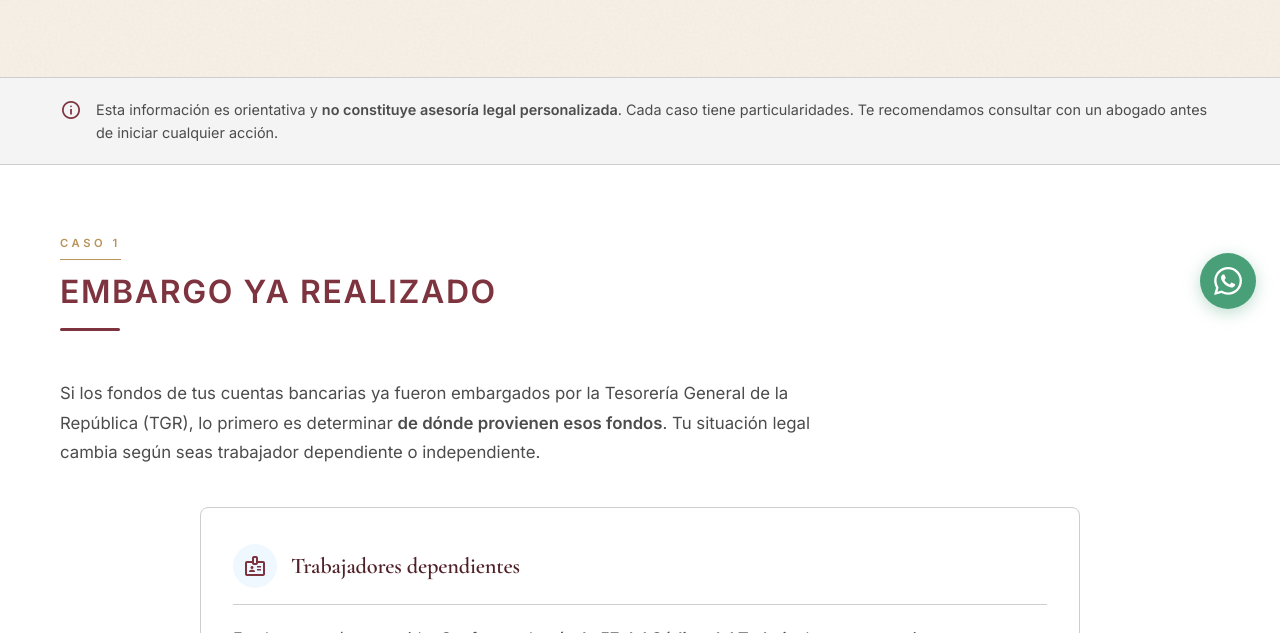
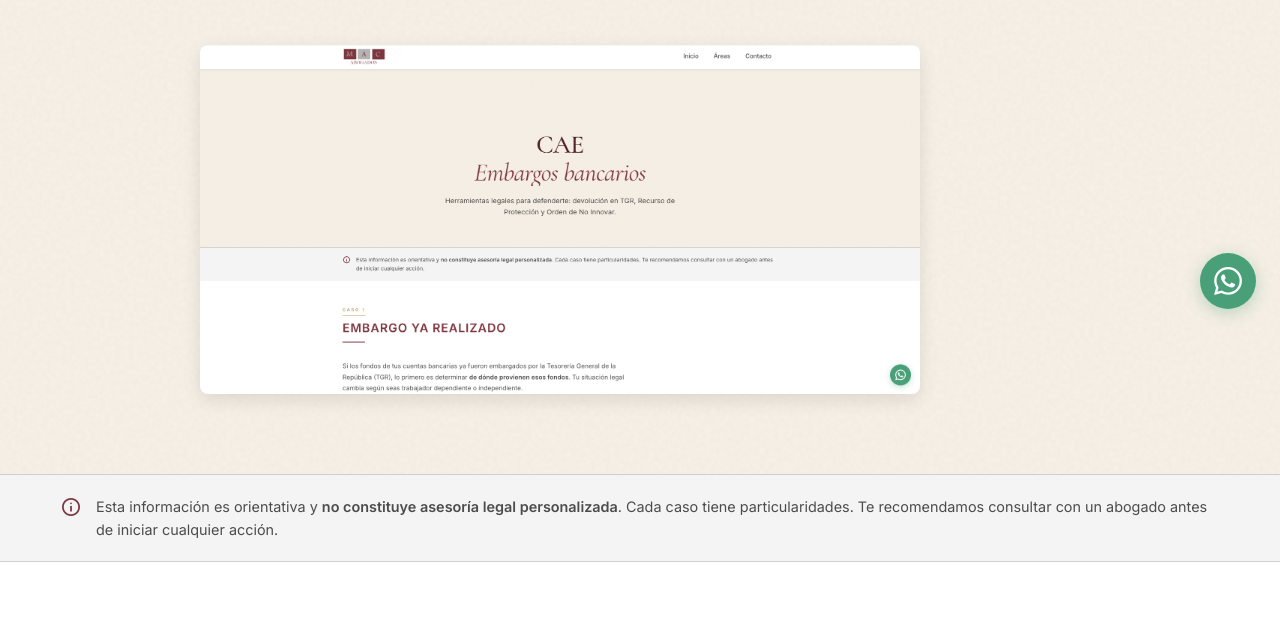
Before and after one commit to cristianguichard/macabogados-web, a plain HTML site: page cae.html in a window 1280 px wide. Shown: the part 467-1100 px from the top of the page. Drawn offline with nearby package versions, Linux system fonts and the light colour scheme.

Commit message:
feat(cae): og:image + twitter card + imagen visible en hero
- Meta tags Open Graph + Twitter Card con imagenes/cae.png
- URL og usa dominio macabogados.cl (cambiar si usás pages.dev)
- Imagen visible en hero para reforzar contenido al lector directo
- og:image 1920x931 ratio 2.06:1

```diff
--- a/cae.html
+++ b/cae.html
@@ -5,6 +5,25 @@
   <meta name="viewport" content="width=device-width, initial-scale=1.0" />
   <meta name="description" content="Embargos bancarios del Crédito con Aval del Estado (CAE). Herramientas legales: devolución en TGR, Recurso de Protección, Orden de No Innovar. Asesoría en Macabogados." />
   <meta name="theme-color" content="#7d343f" />
+
+  <!-- Open Graph (Facebook, LinkedIn, WhatsApp) -->
+  <meta property="og:type" content="website" />
+  <meta property="og:url" content="https://macabogados.cl/cae.html" />
+  <meta property="og:title" content="CAE · Embargos bancarios — Macabogados" />
+  <meta property="og:description" content="¿Te embargaron la cuenta por el CAE? Conoce las herramientas legales para defenderte: devolución en TGR, Recurso de Protección y Orden de No Innovar." />
+  <meta property="og:image" content="https://macabogados.cl/imagenes/cae.png" />
+  <meta property="og:image:width" content="1920" />
+  <meta property="og:image:height" content="931" />
+  <meta property="og:image:alt" content="Guía legal sobre embargos bancarios del Crédito con Aval del Estado (CAE)" />
+  <meta property="og:locale" content="es_CL" />
+  <meta property="og:site_name" content="Macabogados" />
+
+  <!-- Twitter Card -->
+  <meta name="twitter:card" content="summary_large_image" />
+  <meta name="twitter:title" content="CAE · Embargos bancarios — Macabogados" />
+  <meta name="twitter:description" content="¿Te embargaron la cuenta por el CAE? Conoce las herramientas legales para defenderte: devolución en TGR, Recurso de Protección y Orden de No Innovar." />
+  <meta name="twitter:image" content="https://macabogados.cl/imagenes/cae.png" />
+
   <title>CAE · Embargos bancarios — Macabogados</title>
 
   <link rel="icon" type="image/png" href="icon/logo_mac.png" />
@@ -47,6 +66,7 @@
           <span class="hero__line hero__line--accent"><span class="hero__line-inner hero__line-inner--accent">Embargos bancarios</span></span>
         </h1>
         <p class="hero__sub">Herramientas legales para defenderte: devolución en TGR, Recurso de Protección y Orden de No Innovar.</p>
+        <img src="imagenes/cae.png" alt="Guía visual sobre embargos CAE" class="hero__image" />
       </div>
     </section>
 
--- a/styles.css
+++ b/styles.css
@@ -447,6 +447,14 @@ ul { list-style: none; padding: 0; margin: 0; }
   color: var(--gray-text);
   max-width: 640px;
   margin-bottom: 0;
+}
+
+.hero__image {
+  margin-top: 48px;
+  width: 100%;
+  max-width: 720px;
+  border-radius: var(--radius);
+  box-shadow: var(--shadow-md);
 }
 
 /* ============================================
```
Also changed, not shown: imagenes/cae.png (added).
